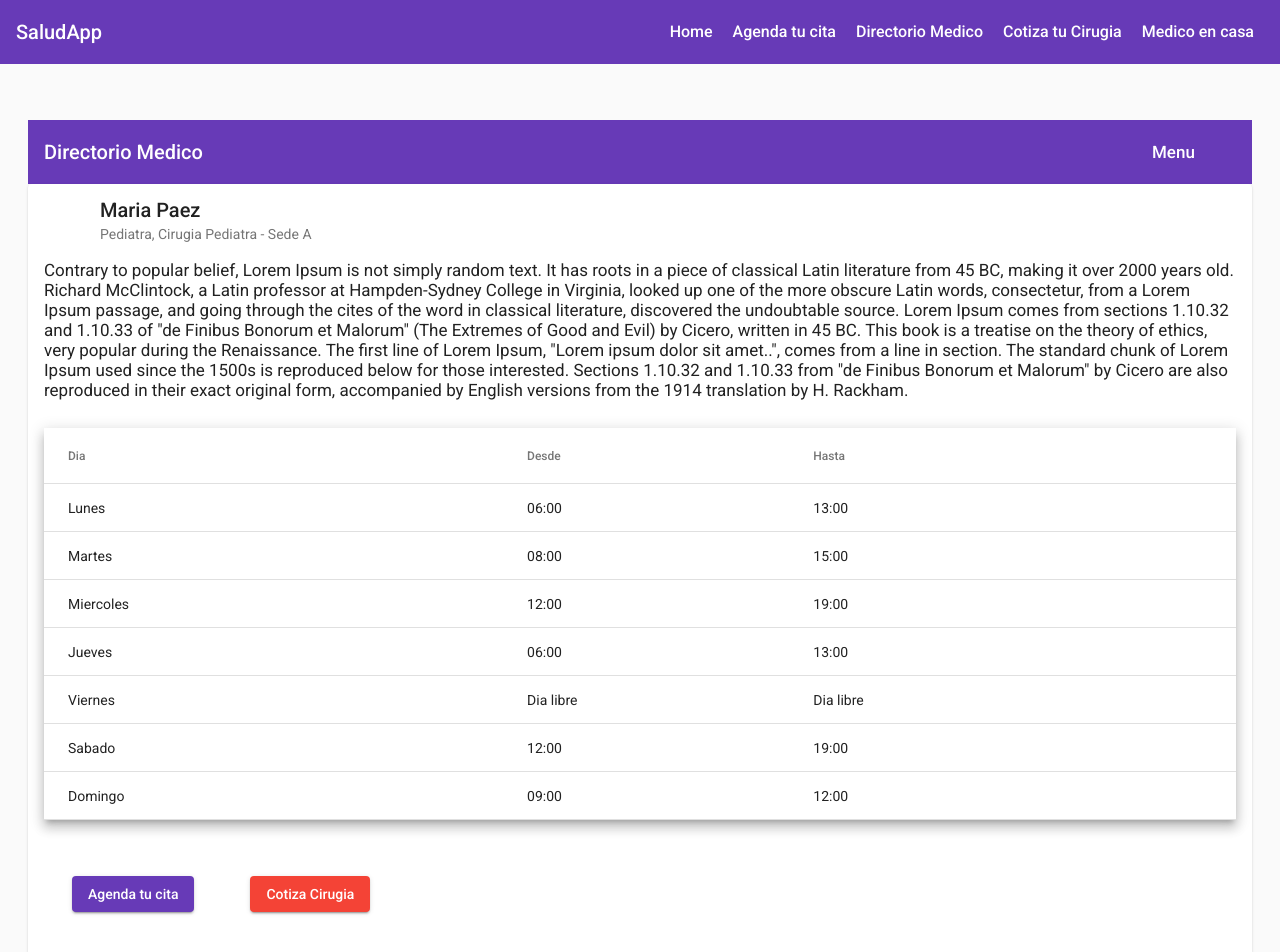
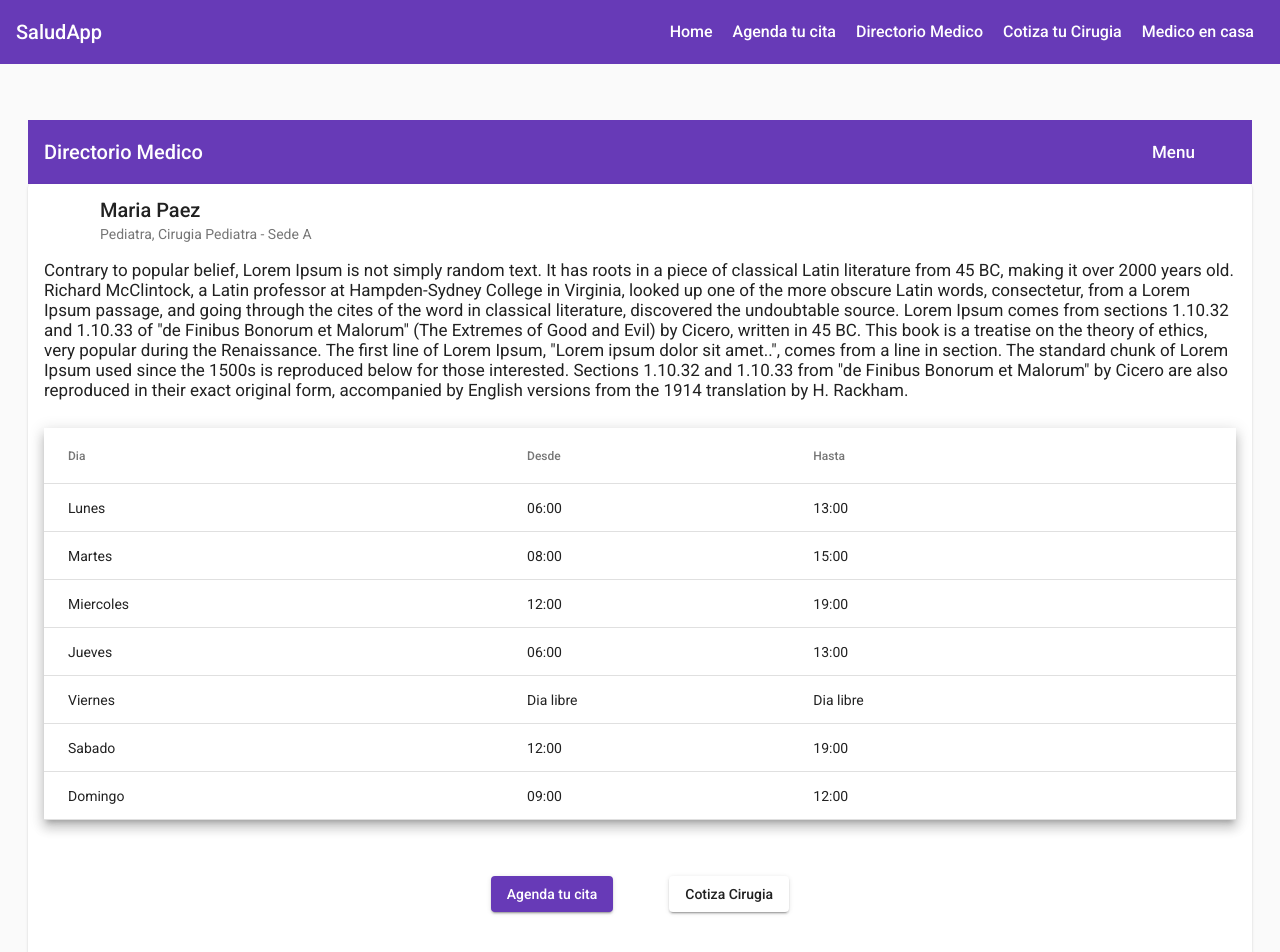
Before and after one commit to cbayonao/saludapp, an Angular app: page /directoriomedico in a window 1280 px wide. Shown: the top 952 px of the page. Built offline with nearby package versions, Linux system fonts and the light colour scheme; no server answers.

Commit message:
[Add] route to doctor services

```diff
--- a/src/app/components/appComponents/buttons-dir-medico/buttons-dir-medico.component.html
+++ b/src/app/components/appComponents/buttons-dir-medico/buttons-dir-medico.component.html
@@ -1,4 +1,12 @@
 <div>
-  <button mat-raised-button color="primary">{{ options[0] }}</button>
-  <button mat-raised-button color="warn">{{ options[1] }}</button>
+  <button mat-raised-button onclick="location.href='/agenda'" color="primary">
+    {{ options[0] }}
+  </button>
+  <button
+    mat-raised-button
+    onclick="location.href='/cotizacirugia'"
+    color="secondary"
+  >
+    {{ options[1] }}
+  </button>
 </div>
--- a/src/app/components/appComponents/card-medico/card-medico.component.css
+++ b/src/app/components/appComponents/card-medico/card-medico.component.css
@@ -12,6 +12,8 @@
 
 .container-buttons {
   margin: 2em 0 2em 0;
+  display: flex;
+  justify-content: center;
 }
 
 .horario {
```
